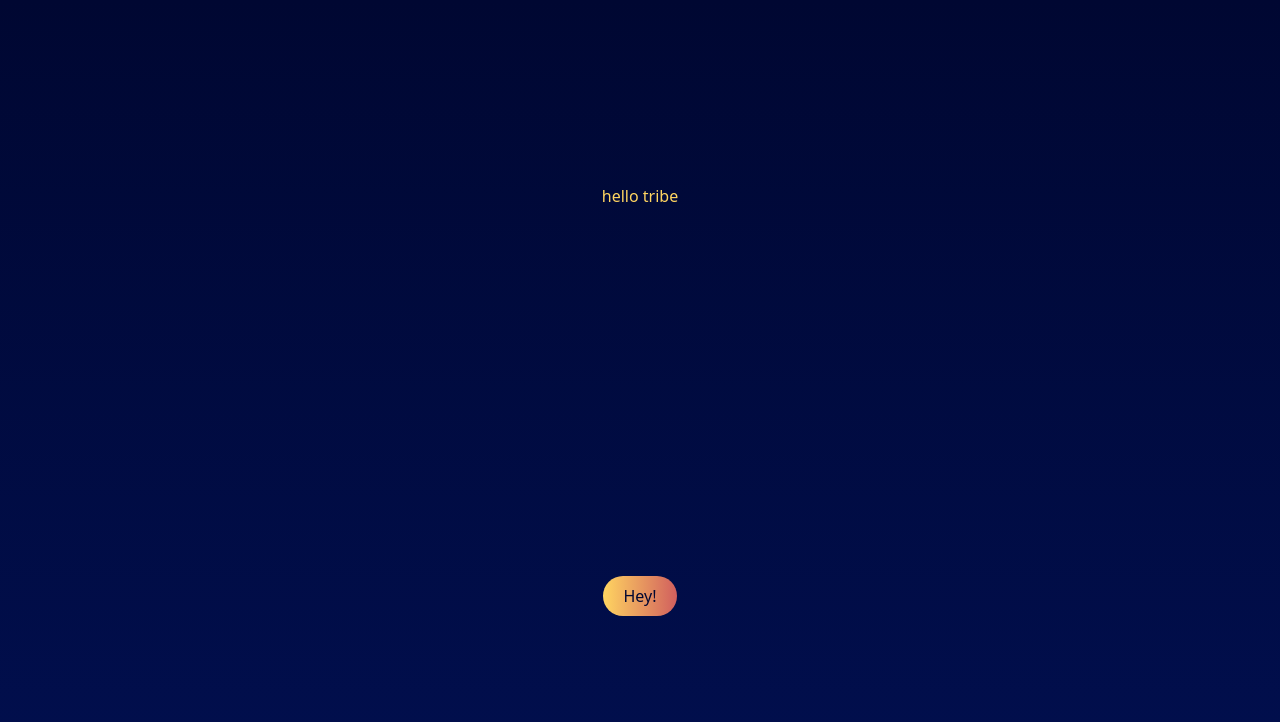
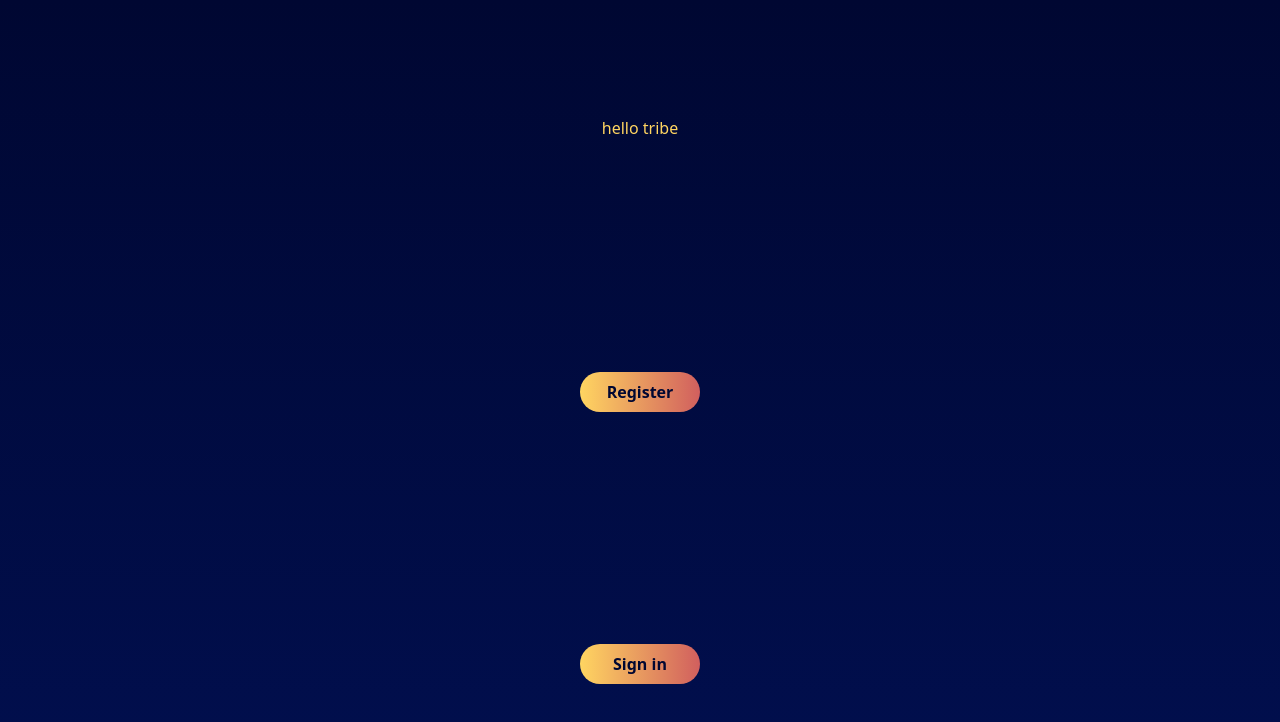
Before and after one commit to 8rxn/projectbarfi, a React (Vite) app: page / in a window 1280 px wide. Shown: the top 722 px of the page. Built offline with nearby package versions, Linux system fonts and the light colour scheme.

Commit message:
add: button component

```diff
--- a/src/App.jsx
+++ b/src/App.jsx
@@ -1,5 +1,6 @@
 import { useState } from "react";
 import "./App.css";
+import Button from "./components/shared/Button";
 
 function App() {
   const [count, setCount] = useState(0);
@@ -8,9 +9,8 @@ function App() {
     <>
       <div className="bg-gradient-to-b from-bg-primary to-bg-secondary text-color-primary w-screen h-screen grid place-items-center">
         <h1>hello tribe</h1>
-        <button className="bg-gradient-to-r from-color-primary to-color-secondary rounded-3xl py-2 px-5 text-bg-primary">
-          Hey!
-        </button>
+        <Button>Register</Button>
+        <Button>Sign in</Button>
       </div>
     </>
   );
--- /dev/null
+++ b/src/components/shared/Button.jsx
@@ -0,0 +1,13 @@
+import React from "react";
+
+function Button({ children }) {
+  return (
+    <>
+      <button className="bg-gradient-to-r from-color-primary to-color-secondary rounded-3xl py-2 px-5 text-bg-primary w-[120px] font-semibold cursor-pointer">
+        {children}
+      </button>
+    </>
+  );
+}
+
+export default Button;
```
